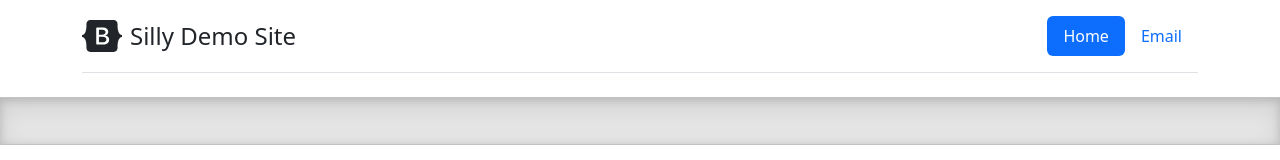
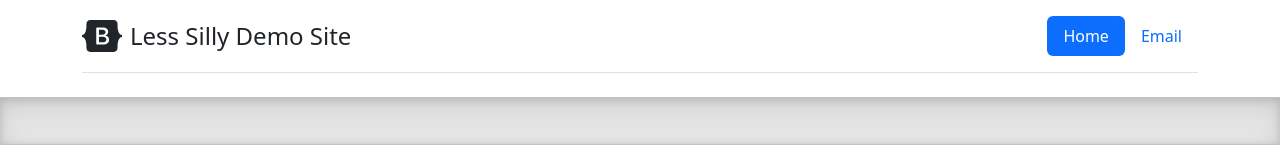
Before and after one commit to WSU-kduncan/s24cicd-Snekman23, a plain HTML site: page site/index.html in a window 1280 px wide. Shown: the top 160 px of the page. Drawn offline with Linux system fonts and the light colour scheme.

Commit message:
Rename site

```diff
--- a/site/index.html
+++ b/site/index.html
@@ -106,7 +106,7 @@
     <header class="d-flex flex-wrap justify-content-center py-3 mb-4 border-bottom">
       <a href="/" class="d-flex align-items-center mb-3 mb-md-0 me-md-auto text-dark text-decoration-none">
         <svg class="bi me-2" width="40" height="32"><use xlink:href="#bootstrap"/></svg>
-        <span class="fs-4">Silly Demo Site</span>
+        <span class="fs-4">Less Silly Demo Site</span>
       </a>
 
       <ul class="nav nav-pills">
```
